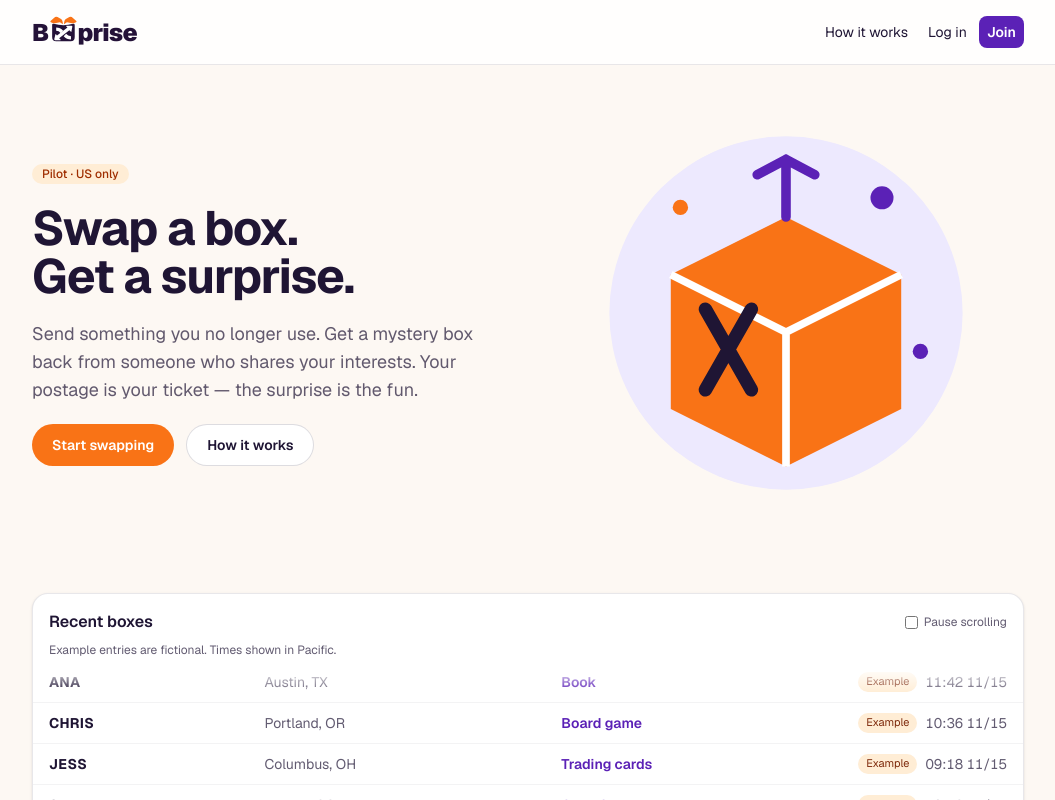
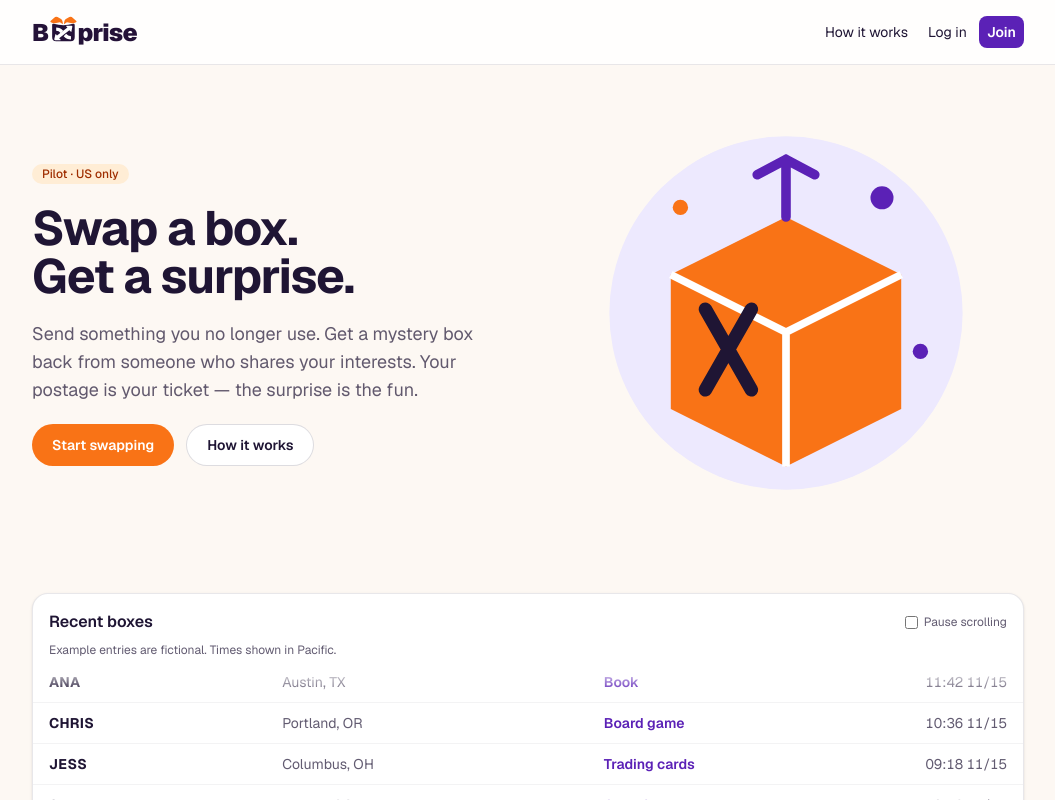
Before and after one commit to lmagic1977/bxprise, a Next.js app: page / in a window 1280 px wide. Shown: the top 800 px of the page, without its empty margins (112-1167 px from the left). Built offline with nearby package versions, Linux system fonts and the light colour scheme; no server answers; the database is empty.

Commit message:
Remove individual example badges from the box feed

```diff
--- a/src/components/RecentBoxes.tsx
+++ b/src/components/RecentBoxes.tsx
@@ -11,7 +11,6 @@ export function RecentBoxes({ rows }: { rows: FeedRow[] }) {
       <span className="order-3 break-words text-ink/70 sm:order-2">{r.place}</span>
       <span className="order-4 text-right font-semibold text-plum sm:order-3 sm:text-left">{r.category}</span>
       <span className="order-2 flex items-center justify-end gap-2 sm:order-4">
-        {r.example && <span className="rounded-full bg-tangerine-soft px-2 py-0.5 text-[11px] text-orange-900">Example</span>}
         {r.at && <span className="whitespace-nowrap tabular-nums text-ink/70">{r.at}</span>}
       </span>
     </li>
```
